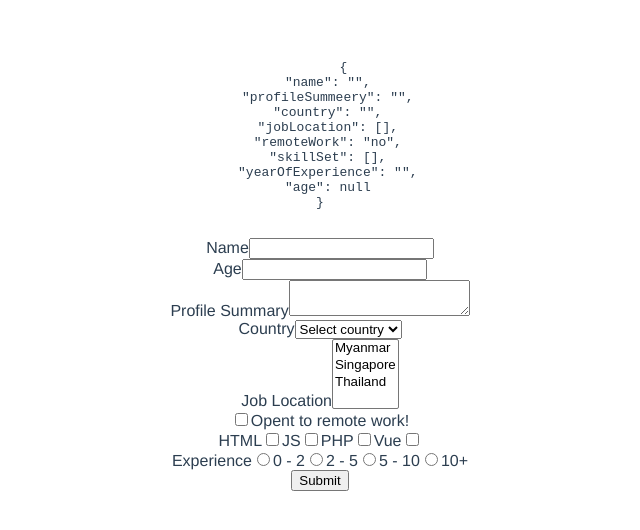
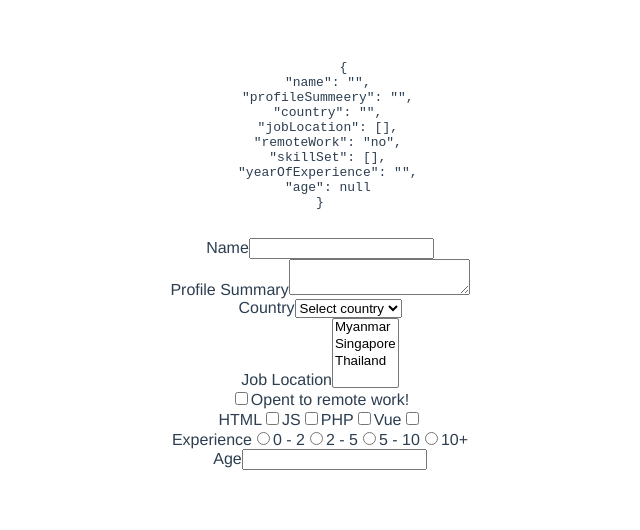
Before and after one commit to nayzawaungnza/hello-world, a Vue app: page / in a window 1280 px wide. Shown: the top 530 px of the page, without its empty margins (320-960 px from the left). Built offline with nearby package versions, Linux system fonts and the light colour scheme.

Commit message:
Modifiers - key

```diff
--- a/src/App.vue
+++ b/src/App.vue
@@ -11,12 +11,6 @@
         </div>
     </div>
 
-    <div class="rendered-form">
-        <div class="formbuilder-text form-group field-name">
-            <label for="age" class="formbuilder-text-label">Age</label>
-            <input type="number" class="form-control" name="age" v-model.number="formValues.age">
-        </div>
-    </div>
 
 
     <div class="rendered-form">
@@ -81,9 +75,17 @@
   <input type="radio"  value="10+" id="10+" v-model="formValues.yearOfExperience">
   <label for="10+">10+</label>
 </div>
-<div>
+
+<div class="rendered-form">
+        <div class="formbuilder-text form-group field-name">
+            <label for="age" class="formbuilder-text-label">Age</label>
+            <input @keyup.enter="submitForm" type="number" class="form-control" name="age" v-model.number="formValues.age">
+        </div>
+    </div>
+
+<!-- <div>
   <button>Submit</button>
-</div>
+</div> -->
 
     </form>
    </div>
```
